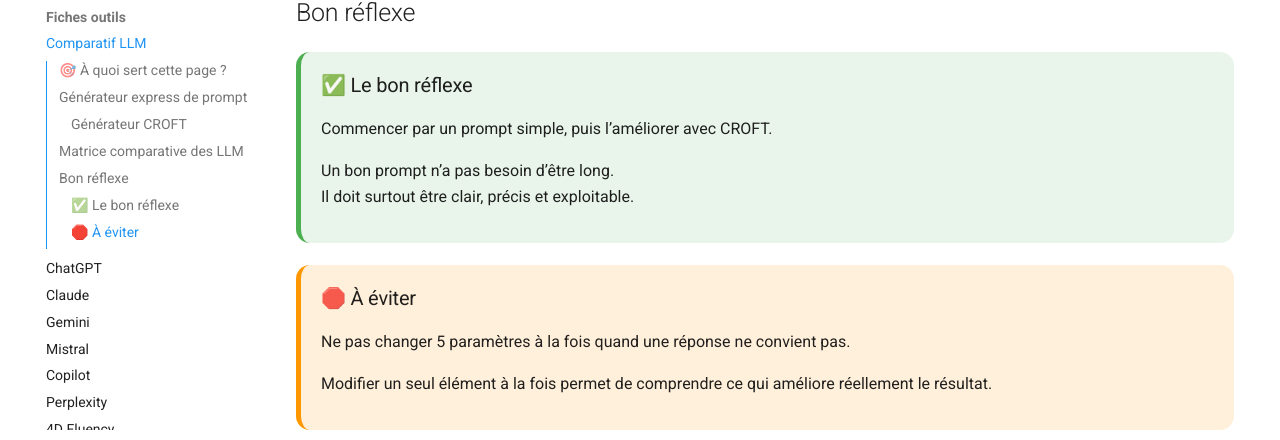
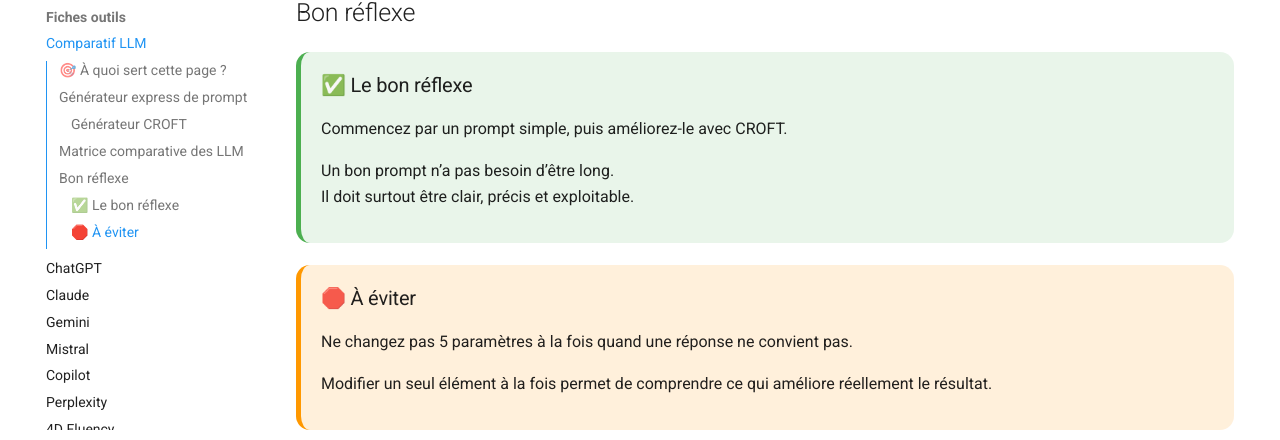
Before and after one commit to pierre-l-hue/wiki-formation-ia, an MkDocs documentation site: the page built from docs/outils/comparatif.md, in a window 1280 px wide and 900 px high, scrolled down 1636 px. Shown: the part 401-841 px from the top of the window. Built offline with MkDocs 1.6.1 and Material for MkDocs 9.7.7, drawn with Linux system fonts in a browser that asks for light colours; some of the changed text lies outside the part shown.

Commit message:
Update comparatif.md

```diff
--- a/docs/outils/comparatif.md
+++ b/docs/outils/comparatif.md
@@ -107,7 +107,7 @@ Compléter les 5 champs, puis copier le prompt généré.
 <div class="good-reflex-box" markdown="block">
 <h3>✅ Le bon réflexe</h3>
 
-Commencer par un prompt simple, puis l’améliorer avec CROFT.
+Commencez par un prompt simple, puis améliorez-le avec CROFT.
 
 Un bon prompt n’a pas besoin d’être long.
 Il doit surtout être clair, précis et exploitable.
@@ -116,7 +116,7 @@ Il doit surtout être clair, précis et exploitable.
 <div class="warning-practice-box" markdown="block">
 <h3>🛑 À éviter</h3>
 
-Ne pas changer 5 paramètres à la fois quand une réponse ne convient pas.
+Ne changez pas 5 paramètres à la fois quand une réponse ne convient pas.
 
 Modifier un seul élément à la fois permet de comprendre ce qui améliore réellement le résultat.
 </div>
```
Also changed, not shown: other parts of docs/outils/comparatif.md (+1 -1 lines).
